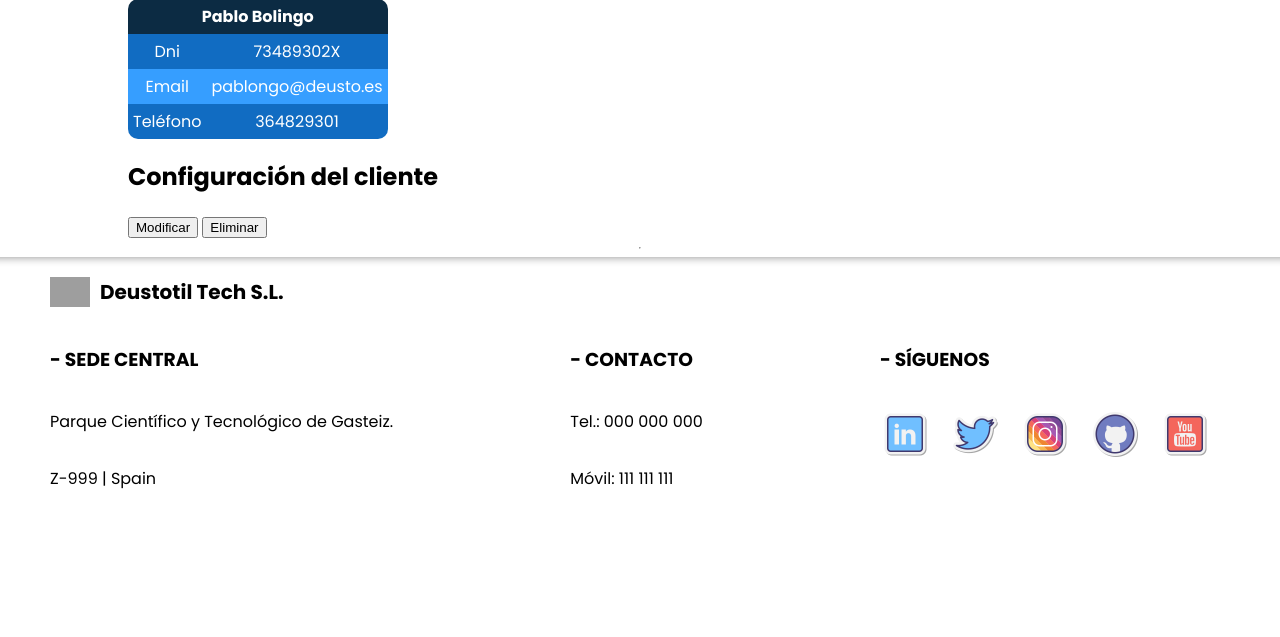
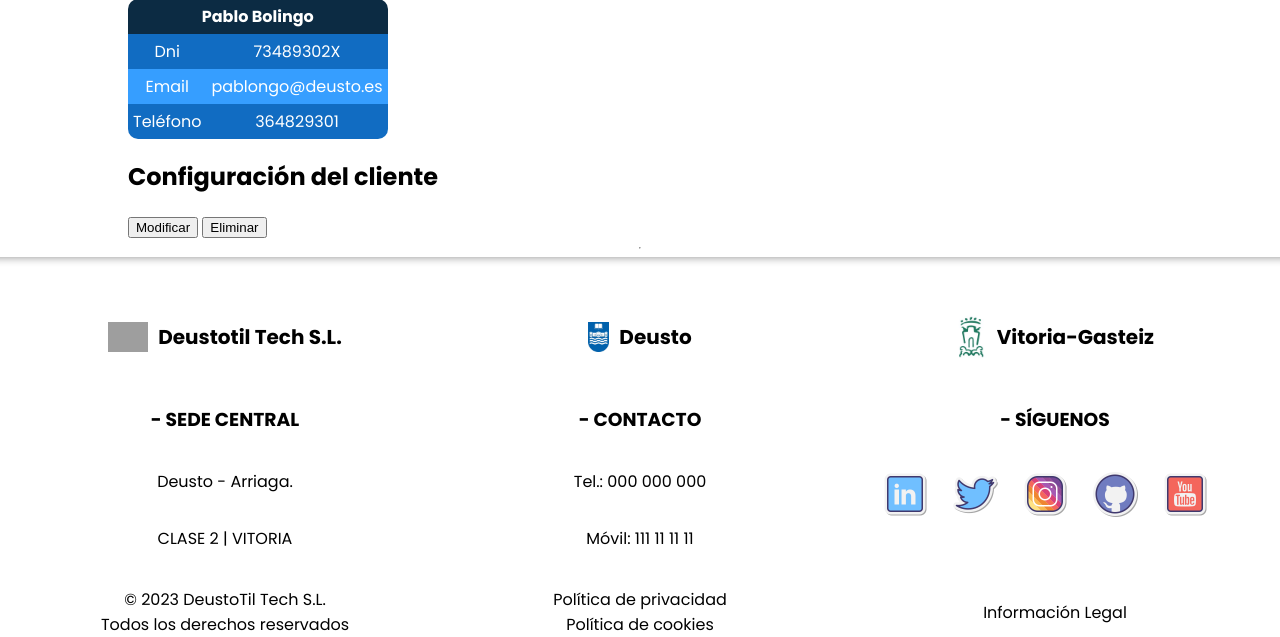
Before and after one commit to MauricioTS15/proyectoColaborativo, a Django app: page /appProyectos/clientes/1 in a window 1280 px wide. Shown: the part 267-904 px from the top of the page. Before the commit the page ends 756 px from the top, so only its background shows below. Run offline with Django 4.2, Linux system fonts and the light colour scheme; data comes from the database, SQL or seed files in the repository; grey boxes are pictures that could not be loaded.

Commit message:
Footer Terminado.

```diff
--- a/gestionProyectos/appProyectos/static/css/styles.css
+++ b/gestionProyectos/appProyectos/static/css/styles.css
@@ -78,28 +78,37 @@ nav {
     box-shadow: 0 20px 10px -20px rgba(0,0,0,0.45) inset;
 }
 
-#logo-img-footer {
+.logo-img-footer {
     height: 30px;
 }
 
-#tittle-box-footer {
+#logo2-img-footer {
+    height: 60px;
+}
+
+.tittle-box-footer {
     font-size: 20px;
     font-weight: bold;
     margin-left: 10px;
 }
 
 #contenerdor1-footer {
+    display: flex;
+    justify-content: space-between;
     margin-left: 50px;
     margin-right: 50px;
-    margin-top: 20px;
-}
-
-#item1-footer {
-    display: flex;
+    margin-top: 50px;
     align-items: center;
 }
 
-#contenerdor2-footer {
+.item1-footer {
+    display: flex;
+    align-items: center;
+    justify-content: center;
+    width: 350px;
+}
+
+#contenedor2-footer {
     display: flex;
     justify-content: space-between;
     margin-left: 50px;
@@ -110,6 +119,28 @@ nav {
 .item2-footer {
     display: flex;
     flex-direction: column;
+    align-items: center;
+    width: 350px;
+}
+
+#contenedor3-footer {
+    display: flex;
+    justify-content: space-between;
+    margin-left: 50px;
+    margin-right: 50px;
+    margin-top: 20px;
+}
+
+.item3-footer {
+    display: flex;
+    width: 350px;
+    flex-direction: column;
+    justify-content: center;
+    align-items: center;
+}
+
+.links-block:hover {
+    color:rgb(54, 158, 255)
 }
 
 #lista-logos-footer {
@@ -173,6 +204,8 @@ table tbody tr:nth-child(even) {
 
 .button-main {
     border-radius: 7px;
+    border-top: none;
+    border-left: none;
     padding: 5px;
     font-size: large;
     font-weight: bold;
--- a/gestionProyectos/appProyectos/templates/base.html
+++ b/gestionProyectos/appProyectos/templates/base.html
@@ -49,56 +49,83 @@
         </main>
         <hr>
         <footer id="footer-principal">
-            <div id='contenerdor1-footer'>
-                <div id='item1-footer'>
-                    <img id="logo-img-footer" src="{% static 'images/logo.png' %}" alt="Deustotil logo white">
-                    <span id="tittle-box-footer">Deustotil Tech S.L.</span>
+            <div id="contenerdor1-footer">
+                <div class="item1-footer">
+                    <img class="logo-img-footer" src="{% static 'images/logo.png' %}" alt="Deustotil logo white">
+                    <span class="tittle-box-footer">Deustotil Tech S.L.</span>
+                </div>
+                <div class="item1-footer">
+                    <img class="logo-img-footer" src="{% static 'images/deusto-logo.png' %}" alt="Deusto logo">
+                    <span class="tittle-box-footer">Deusto</span>
+                </div>
+                <div class="item1-footer">
+                    <img id="logo2-img-footer" src="{% static 'images/vitoria-logo.jpg' %}" alt="Vitoria-Gasteiz">
+                    <span class="tittle-box-footer">Vitoria-Gasteiz</span>
                 </div>
             </div>
-            <div id='contenerdor2-footer'>
-                <div class='item2-footer'>
+            <div id="contenedor2-footer">
+                <div class="item2-footer">
                     <h3>- SEDE CENTRAL</h3>
-                    <p>Parque Científico y Tecnológico de Gasteiz.</p>
-                    <p>Z-999 | Spain</p>
+                    <p>Deusto - Arriaga.</p>
+                    <p>CLASE 2 | VITORIA</p>
                 </div>
-                <div class='item2-footer'>
+                <div class="item2-footer">
                     <h3>- CONTACTO</h3>
-                    <a class='links-block' href="tel:000 000 000"><p>Tel.: 000 000 000</p></a>
-                    <a class='links-block' href="tel:111 111 111"><p>Móvil: 111 111 111</p></a>
+                    <a class="links-block" href="tel:000 000 000"><p>Tel.: 000 000 000</p></a>
+                    <a class="links-block" href="tel:111 111 111"><p>Móvil: 111 11 11 11</p></a>
                 </div>
-                <div class='item2-footer'>
+                <div class="item2-footer">
                     <h3>- SÍGUENOS</h3>
                     <div>
-                        <ul id='lista-logos-footer'>
-                            <li id='item-lista-logos-footer'>
+                        <ul id="lista-logos-footer">
+                            <li id="item-lista-logos-footer">
                                 <a href="">
-                                    <img class='logo-block' src="{% static 'images/linkedin-logo.png' %}" alt="logo linkedin">
+                                    <img class="logo-block" src="{% static 'images/linkedin-logo.png' %}" alt="logo linkedin">
                                 </a>
                             </li>
-                            <li id='item-lista-logos-footer'>
+                            <li id="item-lista-logos-footer">
                                 <a href="">
-                                    <img class='logo-block' src="{% static 'images/twitter-logo.png' %}" alt="logo twitter">
+                                    <img class="logo-block" src="{% static 'images/twitter-logo.png' %}" alt="logo twitter">
                                 </a>
                             </li>
-                            <li id='item-lista-logos-footer'>
+                            <li id="item-lista-logos-footer">
                                 <a href="">
-                                    <img class='logo-block' src="{% static 'images/instagram-logo.png' %}" alt="logo instagram">
+                                    <img class="logo-block" src="{% static 'images/instagram-logo.png' %}" alt="logo instagram">
                                 </a>
                             </li>
-                            <li id='item-lista-logos-footer'>
+                            <li id="item-lista-logos-footer">
                                 <a href="">
-                                    <img class='logo-block' src="{% static 'images/github-logo.png' %}" alt="logo github">
+                                    <img class="logo-block" src="{% static 'images/github-logo.png' %}" alt="logo github">
                                 </a>
                             </li>
-                            <li id='item-lista-logos-footer'>
+                            <li id="item-lista-logos-footer">
                                 <a href="">
-                                    <img class='logo-block' src="{% static 'images/youtube-logo.png' %}" alt="logo youtube">
+                                    <img class="logo-block" src="{% static 'images/youtube-logo.png' %}" alt="logo youtube">
                                 </a>
                             </li>
                         </ul>
                     </div>
                 </div>
             </div>
+            <div id="contenedor3-footer">
+                <div class="item3-footer">
+                    <span>© 2023 DeustoTil Tech S.L.</span>
+                    <span>Todos los derechos reservados</span>
+                </div>
+                <div class="item3-footer">
+                    <a class="links-block" href="">
+                        <span>Política de privacidad</span>
+                    </a>
+                    <a class="links-block" href="">
+                        <span>Política de cookies</span>
+                    </a>
+                </div>
+                <div class="item3-footer">
+                    <a class="links-block" href="">
+                        <span>Información Legal</span>
+                    </a>
+                </div>
+            </div>
         </footer>
     </body>
 </html>
```
Also changed, not shown: gestionProyectos/appProyectos/static/images/deusto-logo.png (added), gestionProyectos/appProyectos/static/images/vitoria-logo.jpg (added).
